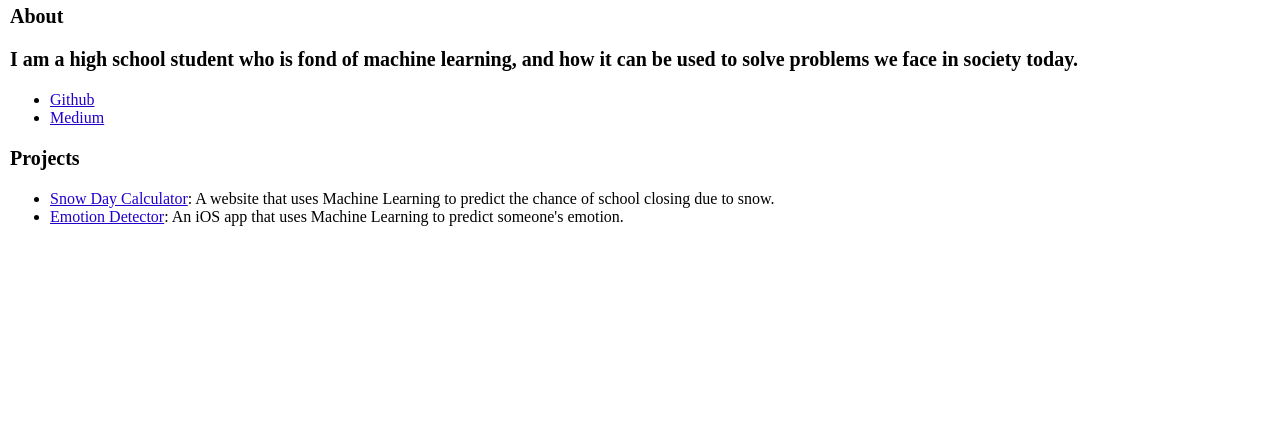
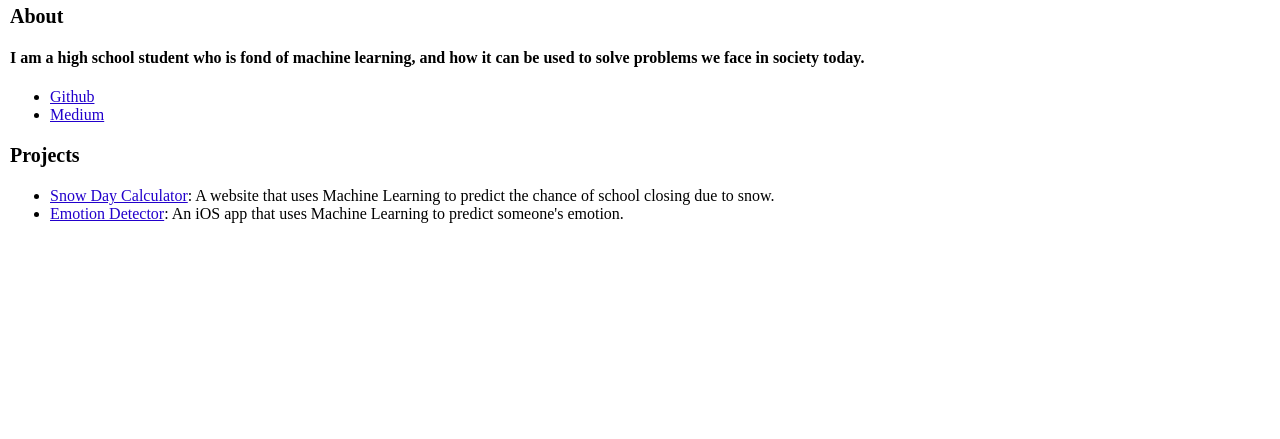
Before and after one commit to vishnu-suresh10/vishnu-suresh10.github.com, a plain HTML site: page index.html in a window 1280 px wide. Shown: the part 361-800 px from the top of the page. Drawn offline with Linux system fonts and the light colour scheme.

Commit message:
Update index.html

```diff
--- a/index.html
+++ b/index.html
@@ -44,7 +44,7 @@
  <body>
   	<h1>Vishnu Suresh</h1>
   		<h3>About</h3>
-  			<h3>I am a high school student who is fond of machine learning, and how it can be used to solve problems we face in society today.</h3>
+  			<h4>I am a high school student who is fond of machine learning, and how it can be used to solve problems we face in society today.</h4>
   	<ul>
     	<li>
       		<a href="https://github.com/vishnu-suresh10">Github</a>
```
